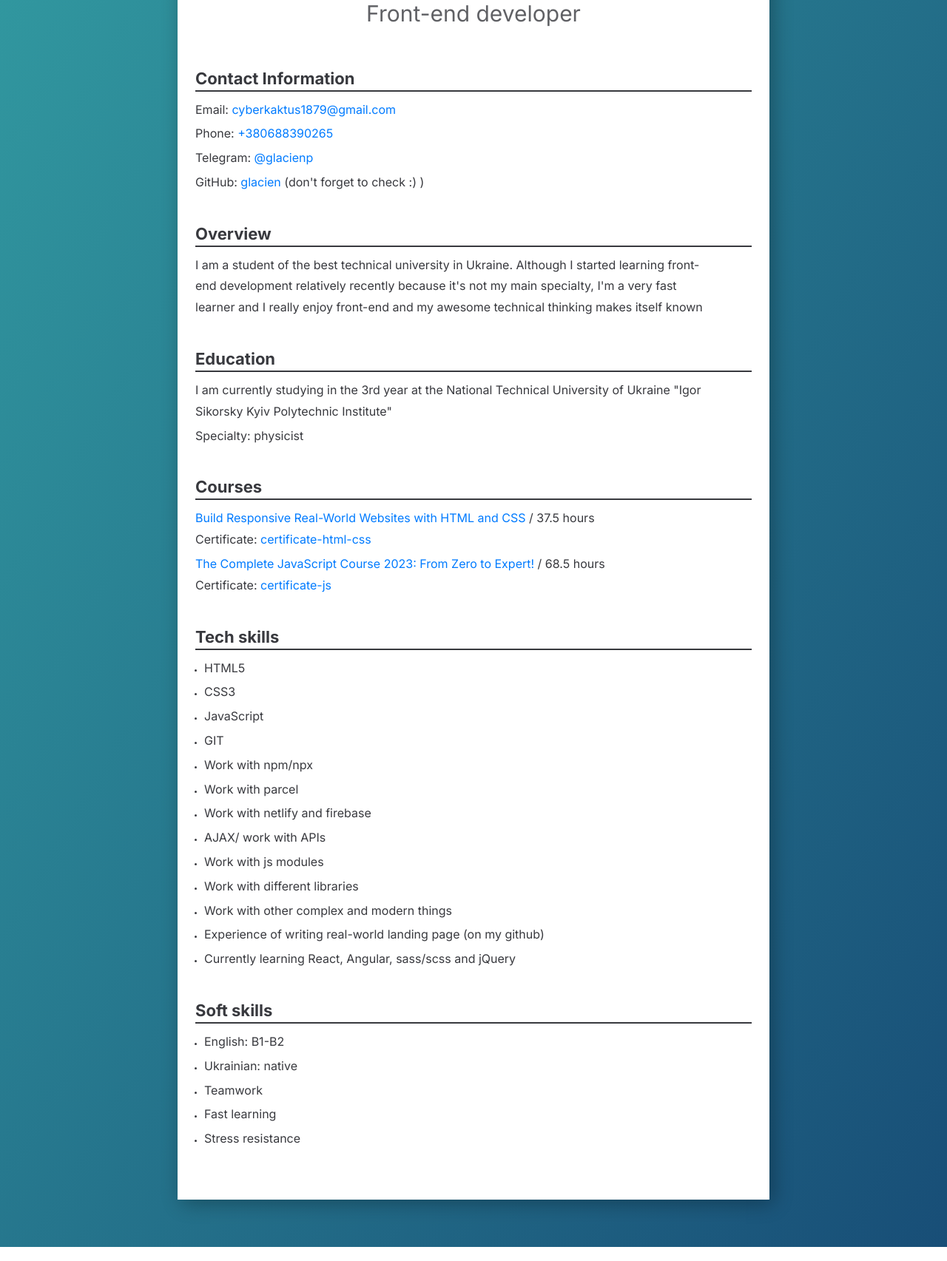
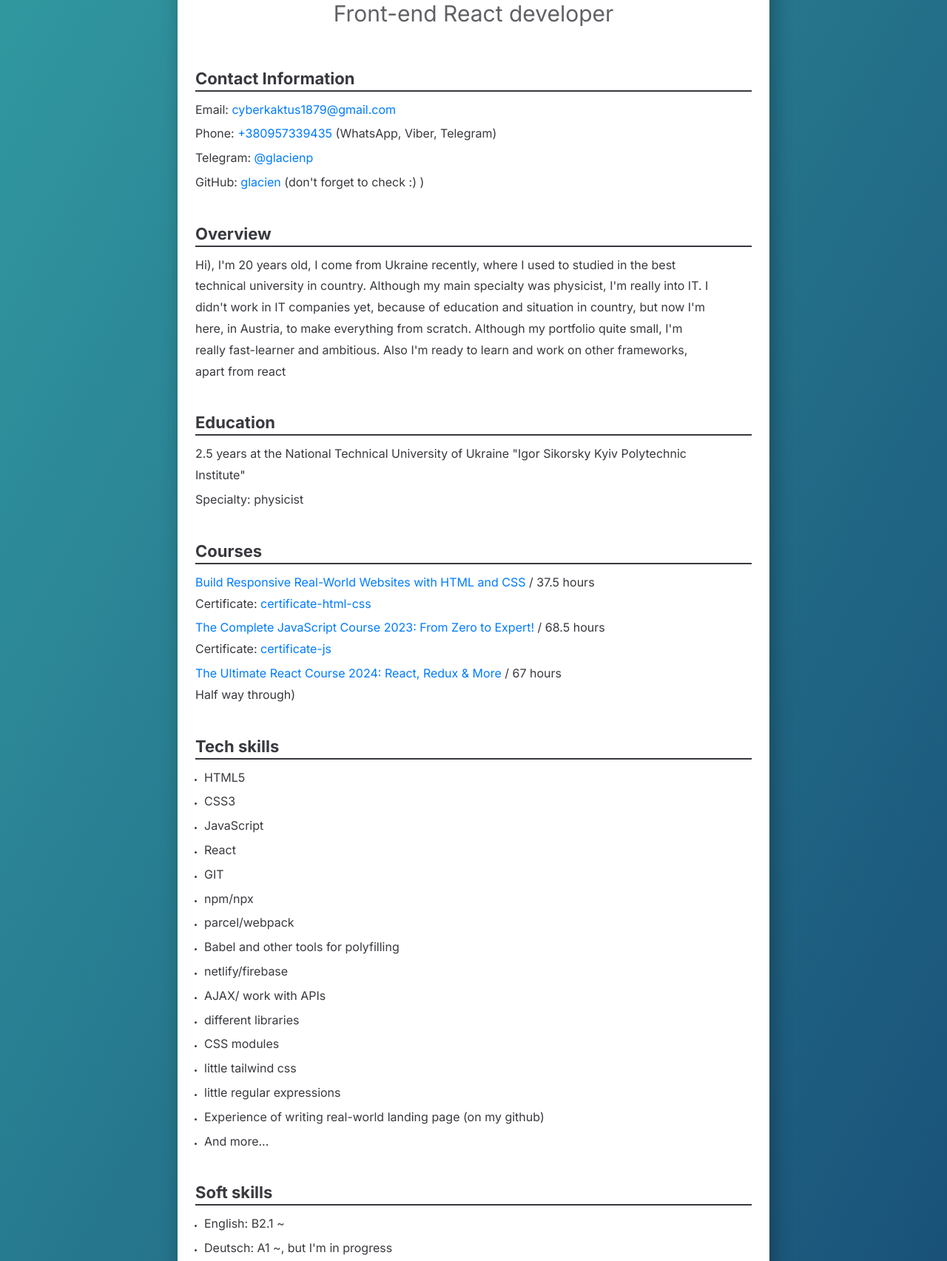
Before and after one commit to glacien/my-resume, a website built with Parcel: page index.html in a window 1280 px wide. Shown: the part 495-2200 px from the top of the page at 74% size. Built offline with nearby package versions, Linux system fonts and the light colour scheme.

Commit message:
changing cv

```diff
--- a/index.html
+++ b/index.html
@@ -21,7 +21,7 @@
       <div class="photo">
         <img class="photo--img" src="img/photo.webp" />
         <h1>Yaroslav Abdulka</h1>
-        <p>Front-end developer</p>
+        <p>Front-end React developer</p>
       </div>
 
       <div class="section">
@@ -32,7 +32,10 @@
             >cyberkaktus1879@gmail.com</a
           >
         </p>
-        <p>Phone: <a href="tel:+380688390265">+380688390265</a></p>
+        <p>
+          Phone: <a href="tel:+380957339435">+380957339435</a> (WhatsApp, Viber,
+          Telegram)
+        </p>
         <p>
           Telegram:
           <a href="https://t.me/glacienp" target="_blank">@glacienp</a>
@@ -47,18 +50,21 @@
       <div class="section">
         <h2>Overview</h2>
         <p>
-          I am a student of the best technical university in Ukraine. Although I
-          started learning front-end development relatively recently because
-          it's not my main specialty, I'm a very fast learner and I really enjoy
-          front-end and my awesome technical thinking makes itself known
+          Hi), I'm 20 years old, I come from Ukraine recently, where I used to
+          studied in the best technical university in country. Although my main
+          specialty was physicist, I'm really into IT. I didn't work in IT
+          companies yet, because of education and situation in country, but now
+          I'm here, in Austria, to make everything from scratch. Although my
+          portfolio quite small, I'm really fast-learner and ambitious. Also I'm
+          ready to learn and work on other frameworks, apart from react
         </p>
       </div>
 
       <div class="section">
         <h2>Education</h2>
         <p>
-          I am currently studying in the 3rd year at the National Technical
-          University of Ukraine "Igor Sikorsky Kyiv Polytechnic Institute"
+          2.5 years at the National Technical University of Ukraine "Igor
+          Sikorsky Kyiv Polytechnic Institute"
         </p>
         <p>Specialty: physicist</p>
       </div>
@@ -87,6 +93,15 @@
           Certificate:
           <a href="img/certificate-js.jpg" target="_blank">certificate-js</a>
         </p>
+        <p>
+          <a
+            href="https://ua.udemy.com/course/the-ultimate-react-course/"
+            target="_blank"
+            >The Ultimate React Course 2024: React, Redux & More
+          </a>
+          / 67 hours<br />
+          Half way through)
+        </p>
       </div>
 
       <div class="section">
@@ -95,28 +110,29 @@
           <li><p>HTML5</p></li>
           <li><p>CSS3</p></li>
           <li><p>JavaScript</p></li>
+          <li><p>React</p></li>
           <li><p>GIT</p></li>
-          <li><p>Work with npm/npx</p></li>
-          <li><p>Work with parcel</p></li>
-          <li><p>Work with netlify and firebase</p></li>
+          <li><p>npm/npx</p></li>
+          <li><p>parcel/webpack</p></li>
+          <li><p>Babel and other tools for polyfilling</p></li>
+          <li><p>netlify/firebase</p></li>
           <li><p>AJAX/ work with APIs</p></li>
-          <li><p>Work with js modules</p></li>
-          <li><p>Work with different libraries</p></li>
-          <li><p>Work with other complex and modern things</p></li>
+          <li><p>different libraries</p></li>
+          <li><p>CSS modules</p></li>
+          <li><p>little tailwind css</p></li>
+          <li><p>little regular expressions</p></li>
           <li>
             <p>Experience of writing real-world landing page (on my github)</p>
           </li>
-          <li>
-            <p>Currently learning React, Angular, sass/scss and jQuery</p>
-          </li>
+          <li><p>And more...</p></li>
         </ul>
       </div>
 
       <div class="section">
         <h2>Soft skills</h2>
         <ul>
-          <li><p>English: B1-B2</p></li>
-          <li><p>Ukrainian: native</p></li>
+          <li><p>English: B2.1 ~</p></li>
+          <li><p>Deutsch: A1 ~, but I'm in progress</p></li>
           <li><p>Teamwork</p></li>
           <li><p>Fast learning</p></li>
           <li><p>Stress resistance</p></li>
```
